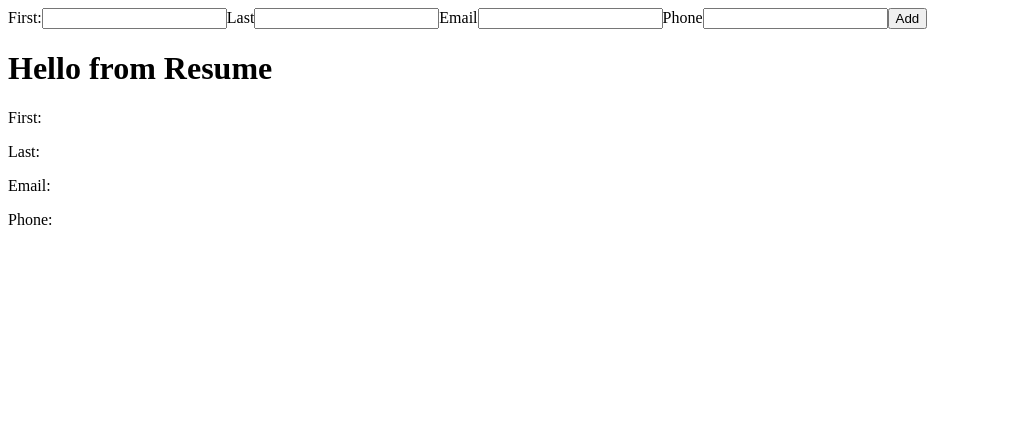
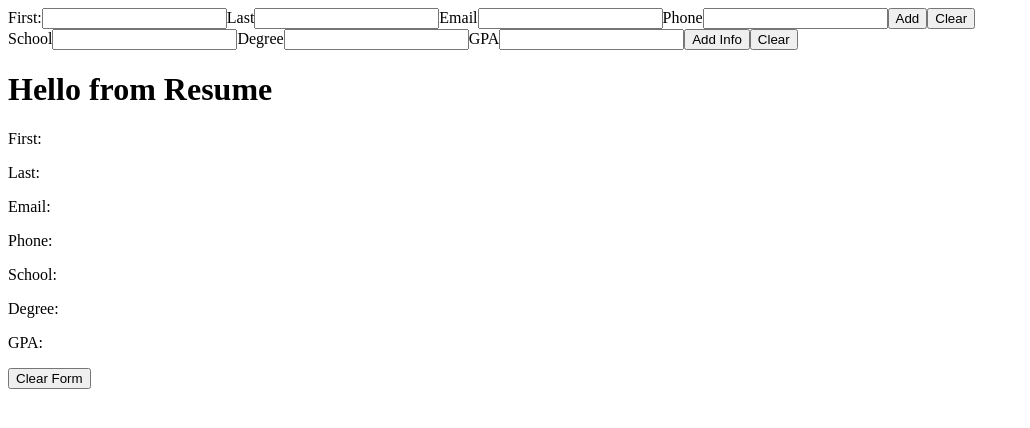
Before and after one commit to devingdaniels/resume_generator, a React (Create React App) app: page / in a window 1280 px wide. Shown: the top 428 px of the page, without its empty margins (0-1030 px from the left). Built offline with nearby package versions, Linux system fonts and the light colour scheme.

Commit message:
Added clear form functionality

```diff
--- a/src/App.js
+++ b/src/App.js
@@ -2,7 +2,7 @@ import React, { Component } from 'react'
 
 // Components
 import Personal from './components/Personal'
-// import Education from './components/Education'
+import Education from './components/Education'
 // import Work from './components/Work'
 import Resume from './components/Resume'
 
@@ -13,15 +13,33 @@ export default class App extends Component {
     super()
     // State variable
     this.state = {
-      personalInfo: {}
+      personalInfo: {},
+      educationInfo: {}
     }
     // Method getting passed to child component
     this.getPersonInfo = this.getPersonInfo.bind(this)
+    this.getEducationInfo = this.getEducationInfo.bind(this)
   }
 
+  // Method to get personal info from Personal Component state
   getPersonInfo = (info) => {
     this.setState({
       personalInfo: info
+    })
+  }
+
+
+  getEducationInfo = (info) => {
+    this.setState({
+      educationInfo: info
+    })
+  }
+
+
+  clearForm = () => {
+    this.setState({
+      personalInfo: {},
+      educationInfo: {}
     })
   }
 
@@ -30,7 +48,10 @@ export default class App extends Component {
     return (
       <div>
         <Personal getPersonInfo={this.getPersonInfo} ></Personal>
-        <Resume personalInfo= {this.state.personalInfo }/>
+        <Education getEducationInfo={this.getEducationInfo }/>
+        <Resume personalInfo={this.state.personalInfo} educationInfo={this.state.educationInfo} />
+
+        <button onClick={this.clearForm}>Clear Form</button>
       </div>
     )
   }
--- a/src/components/Education.js
+++ b/src/components/Education.js
@@ -1,21 +1,89 @@
 import React, { Component } from 'react'
 
 export class Education extends Component {
-   constructor() {
-     super()
+   constructor(props) {
+     super(props)
      // State variable
      this.state = {
+       info: {
+         school: '',
+         degree: '',
+         gpa: ''
+       }
+     }
+   }
 
-     }
-    }
+  handleOnChange = (e) => {
+    // Dynamically update the property
+    this.setState({
+      info: {
+        ...this.state.info,
+        [e.target.id] : e.target.value
+      }
+    })
+  }
+
+  handleSubmit = (e) => {
+    // Prevent page reload
+    e.preventDefault()
+    // Form submitted, update the state with confirmed values and pass the info back to App.js
+    this.setState({
+      info: {
+          school: this.state.info.school,
+          degree: this.state.info.degree,
+          gpa: this.state.info.gpa
+      }
+    })
+    // Make the function call to pass back updated object
+    this.props.getEducationInfo(this.state.info)
+  }
+
+  clearForm = () => {
+    this.setState({
+      info: {
+         school: '',
+         degree: '',
+         gpa: ''
+       }
+    })
+  }
+
 
   render() {
+
+    const { school, degree, gpa } = this.state.info
+
     return (
       <div>
-        ≤<form action="">
+        <form onSubmit={this.handleSubmit}>
 
-          <label htmlFor="schoolName">School</label>
-          <input type="text" id='sc' />
+          <label htmlFor="school">School</label>
+          <input
+            type="text"
+            id='school'
+            value={school}
+            onChange={ this.handleOnChange }
+          />
+
+          <label htmlFor="degree">Degree</label>
+          <input
+            type="text"
+            id='degree'
+            value={degree}
+            onChange={ this.handleOnChange }
+          />
+
+          <label htmlFor="gpa">GPA</label>
+          <input
+            type="text"
+            id='gpa'
+            value={gpa}
+            onChange={ this.handleOnChange }
+          />
+
+
+          <button type='submit'>Add Info</button>
+          <button onClick={this.clearForm}>Clear</button>
 
         </form>
       </div>
--- a/src/components/Personal.js
+++ b/src/components/Personal.js
@@ -46,6 +46,16 @@ export class Personal extends Component {
         this.props.getPersonInfo(this.state.info)
     }
 
+    clearForm = () => {
+    this.setState({
+      info: {
+                fName: '',
+                lName: '',
+                email: '',
+                phone: ''
+            }
+    })
+  }
 
     render() {
       // Create access to state variables using destructuring
@@ -94,7 +104,8 @@ export class Personal extends Component {
                 />
 
 
-          <button type='submit'>Add</button>
+                <button type='submit'>Add</button>
+                <button onClick={this.clearForm}>Clear</button>
         </form>
       </div>
     )
--- a/src/components/Resume.js
+++ b/src/components/Resume.js
@@ -10,6 +10,7 @@ export default class Resume extends Component {
     render() {
 
         const { fName, lName, email, phone } = this.props.personalInfo
+        const { school, degree , gpa } = this.props.educationInfo
 
 
         return (
@@ -19,6 +20,9 @@ export default class Resume extends Component {
                 <p>Last:{lName}</p>
                 <p>Email:{email}</p>
                 <p>Phone:{phone}</p>
+                <p>School:{school}</p>
+                <p>Degree:{degree}</p>
+                <p>GPA:{gpa}</p>
         </div>
     )
   }
```
